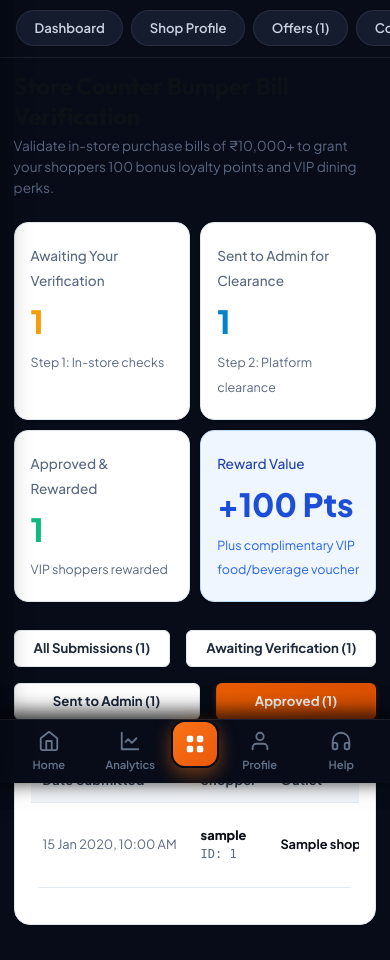
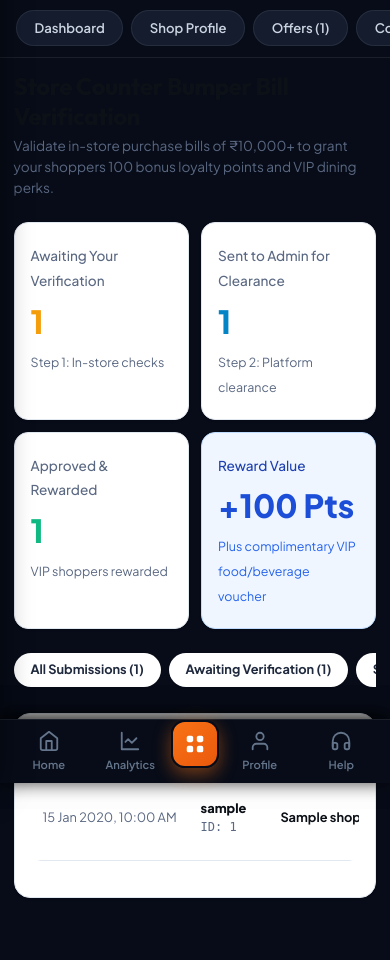
Before and after one commit to vikiprobus/Lokalloop_New, a Django app: template templates/seller/bill_verifications.html in a window 390 px wide. Shown: the part 61-1021 px from the top of the page. Run offline with Django 5.2, Linux system fonts and the light colour scheme; the template is opened without the code that fills it: most values are stand-ins (such as "Sample title", 1, 10 or a date in 2020).

Commit message:
Fix merchant dashboard feeds, map tile rendering, bumper bill scrollable tabs, counter QR mobile layout, and notification bell count

```diff
--- a/templates/base/seller_base.html
+++ b/templates/base/seller_base.html
@@ -389,7 +389,7 @@
               <path d="M18 8A6 6 0 0 0 6 8c0 7-3 9-3 9h18s-3-2-3-9"/>
               <path d="M13.73 21a2 2 0 0 1-3.46 0"/>
             </svg>
-            <span style="position: absolute; top: -2px; right: -2px; width: 16px; height: 16px; border-radius: 50%; background: #ef4444; color: #ffffff; font-size: 0.62rem; font-weight: 800; display: flex; align-items: center; justify-content: center; border: 2px solid #070c18;">{% if unread_notifications_count %}{{ unread_notifications_count }}{% else %}2{% endif %}</span>
+            {% if unread_notifications_count and unread_notifications_count > 0 %}<span style="position: absolute; top: -2px; right: -2px; min-width: 16px; height: 16px; padding: 0 4px; border-radius: 9999px; background: #ef4444; color: #ffffff; font-size: 0.62rem; font-weight: 800; display: flex; align-items: center; justify-content: center; border: 2px solid #070c18;">{{ unread_notifications_count }}</span>{% endif %}
           </a>
 
           <!-- Shop Avatar with Online Status Indicator -->
--- a/templates/seller/bill_verifications.html
+++ b/templates/seller/bill_verifications.html
@@ -18,7 +18,7 @@
   </div>
 
   <!-- Metric Overview Cards -->
-  <div class="d-grid grid-4 gap-3" style="margin-bottom: 1.75rem;">
+  <div class="bumper-metrics-grid">
     <div class="card card-padded" style="background: #ffffff; border: 1px solid var(--border-light); border-radius: 14px;">
       <span class="stat-label">Awaiting Your Verification</span>
       <div style="font-size: 2rem; font-weight: 900; color: #f59e0b; margin: 0.25rem 0 0.15rem;">{{ pending_count }}</div>
@@ -44,18 +44,57 @@
     </div>
   </div>
 
-  <!-- Filter Navigation Tabs -->
-  <div class="d-flex align-center gap-2" style="margin-bottom: 1.25rem;">
-    <a href="{% url 'seller_bill_verifications' %}" class="btn btn-sm {% if not status_filter %}btn-primary{% else %}btn-outline{% endif %}" style="font-weight: 700;">
+  <style>
+    .bumper-metrics-grid {
+      display: grid;
+      grid-template-columns: 1fr 1fr;
+      gap: 0.75rem;
+      margin-bottom: 1.5rem;
+    }
+    @media (min-width: 992px) {
+      .bumper-metrics-grid {
+        grid-template-columns: repeat(4, 1fr);
+        gap: 1rem;
+      }
+    }
+    .bumper-tabs-scroller {
+      display: flex;
+      align-items: center;
+      gap: 0.5rem;
+      margin-bottom: 1.25rem;
+      overflow-x: auto;
+      white-space: nowrap;
+      -webkit-overflow-scrolling: touch;
+      scrollbar-width: none;
+      padding-bottom: 6px;
+    }
+    .bumper-tabs-scroller::-webkit-scrollbar {
+      display: none;
+    }
+    .bumper-tab-pill {
+      font-weight: 700;
+      border-radius: 9999px;
+      padding: 0.45rem 1.05rem;
+      flex-shrink: 0;
+      white-space: nowrap;
+      font-size: 0.8rem;
+      text-decoration: none;
+      transition: all 0.2s ease;
+    }
+  </style>
+
+  <!-- Filter Navigation Tabs (Smooth Horizontal Scroll on Mobile) -->
+  <div class="bumper-tabs-scroller">
+    <a href="{% url 'seller_bill_verifications' %}" class="bumper-tab-pill {% if not status_filter %}btn-primary{% else %}btn-outline{% endif %}">
       All Submissions ({{ submissions|length }})
     </a>
-    <a href="{% url 'seller_bill_verifications' %}?status=PENDING_STORE" class="btn btn-sm {% if status_filter == 'PENDING_STORE' or status_filter == 'PENDING' %}btn-primary{% else %}btn-outline{% endif %}" style="font-weight: 700;">
+    <a href="{% url 'seller_bill_verifications' %}?status=PENDING_STORE" class="bumper-tab-pill {% if status_filter == 'PENDING_STORE' or status_filter == 'PENDING' %}btn-primary{% else %}btn-outline{% endif %}">
       Awaiting Verification ({{ pending_count }})
     </a>
-    <a href="{% url 'seller_bill_verifications' %}?status=STORE_VERIFIED" class="btn btn-sm {% if status_filter == 'STORE_VERIFIED' %}btn-primary{% else %}btn-outline{% endif %}" style="font-weight: 700;">
+    <a href="{% url 'seller_bill_verifications' %}?status=STORE_VERIFIED" class="bumper-tab-pill {% if status_filter == 'STORE_VERIFIED' %}btn-primary{% else %}btn-outline{% endif %}">
       Sent to Admin ({{ store_verified_count }})
     </a>
-    <a href="{% url 'seller_bill_verifications' %}?status=APPROVED" class="btn btn-sm {% if status_filter == 'APPROVED' %}btn-primary{% else %}btn-outline{% endif %}" style="font-weight: 700;">
+    <a href="{% url 'seller_bill_verifications' %}?status=APPROVED" class="bumper-tab-pill {% if status_filter == 'APPROVED' %}btn-primary{% else %}btn-outline{% endif %}">
       Approved ({{ approved_count }})
     </a>
   </div>
@@ -167,7 +206,7 @@
             </tr>
           {% empty %}
             <tr>
-              <td colspan="7" class="text-center text-muted" style="padding: 2.5rem 1rem;">
+              <td colspan="7" class="text-center text-muted" style="padding: 2.5rem 1rem; text-align: center; color: #64748b; font-size: 0.85rem;">
                 No high-value purchase submissions found for your store outlets.
               </td>
             </tr>
```
Also changed, not shown: templates/seller/dashboard.html (+23 -6 lines), templates/seller/qr_display.html (+44 -11 lines), templates/seller/shop_profile.html (+60 -6 lines).
